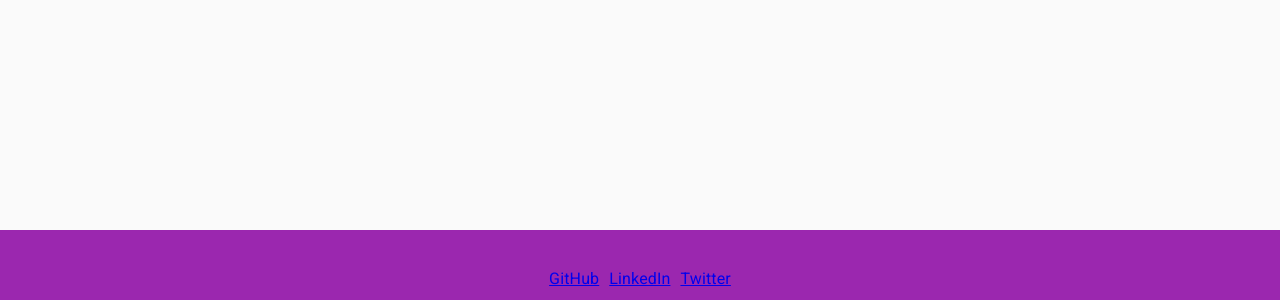
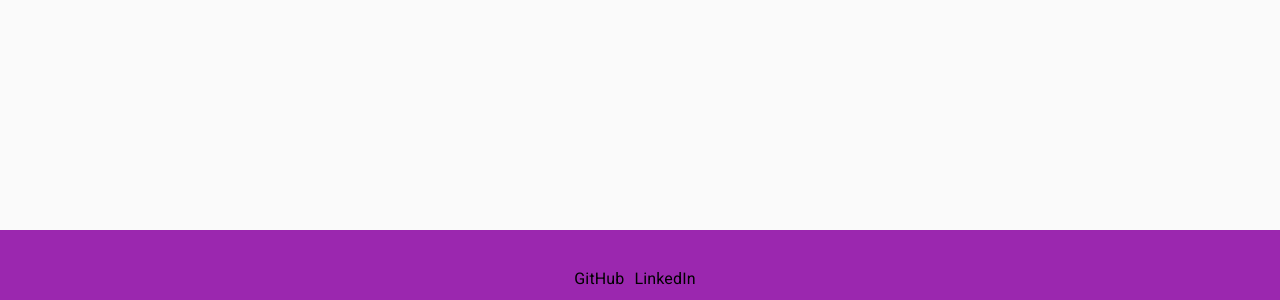
Before and after one commit to Geevaveeri/react-portfolio, a React (Create React App) app: page / in a window 1280 px wide. Shown: the part 500-800 px from the top of the page. Built offline with nearby package versions, Linux system fonts and the light colour scheme.

Commit message:
Updated contact page and footer text color

```diff
--- a/src/components/Footer/Footer.jsx
+++ b/src/components/Footer/Footer.jsx
@@ -1,15 +1,12 @@
-
 import React from "react";
 import PropTypes from "prop-types";
 import { makeStyles } from "@material-ui/core/styles";
 import Container from "@material-ui/core/Container";
 import Typography from "@material-ui/core/Typography";
 
-
 const useStyles = makeStyles(theme => ({
 	footer: {
 		backgroundColor: theme.palette.primary.main,
-
 	},
 }));
 
@@ -19,14 +16,18 @@ export default function Footer() {
 		<footer className={classes.footer}>
 			<Container>
 				<Typography variant="subtitle1" align="center" component="p">
-					<a href="https://github.com/Geevaveeri">GitHub</a>
+					<a
+						href="https://github.com/Geevaveeri"
+						style={{ textDecoration: "none", color: "black" }}
+					>
+						GitHub
+					</a>
 					<a
 						href="https://www.linkedin.com/in/rosecasey/"
-						style={{ padding: "10px" }}
+						style={{ padding: "10px", textDecoration: "none", color: "black" }}
 					>
 						LinkedIn
 					</a>
-                    <a href="https://twitter.com/geevaveeri">Twitter</a>
 				</Typography>
 			</Container>
 		</footer>
```
Also changed, not shown: src/components/Contact/Contact.jsx (+4 -6 lines).
